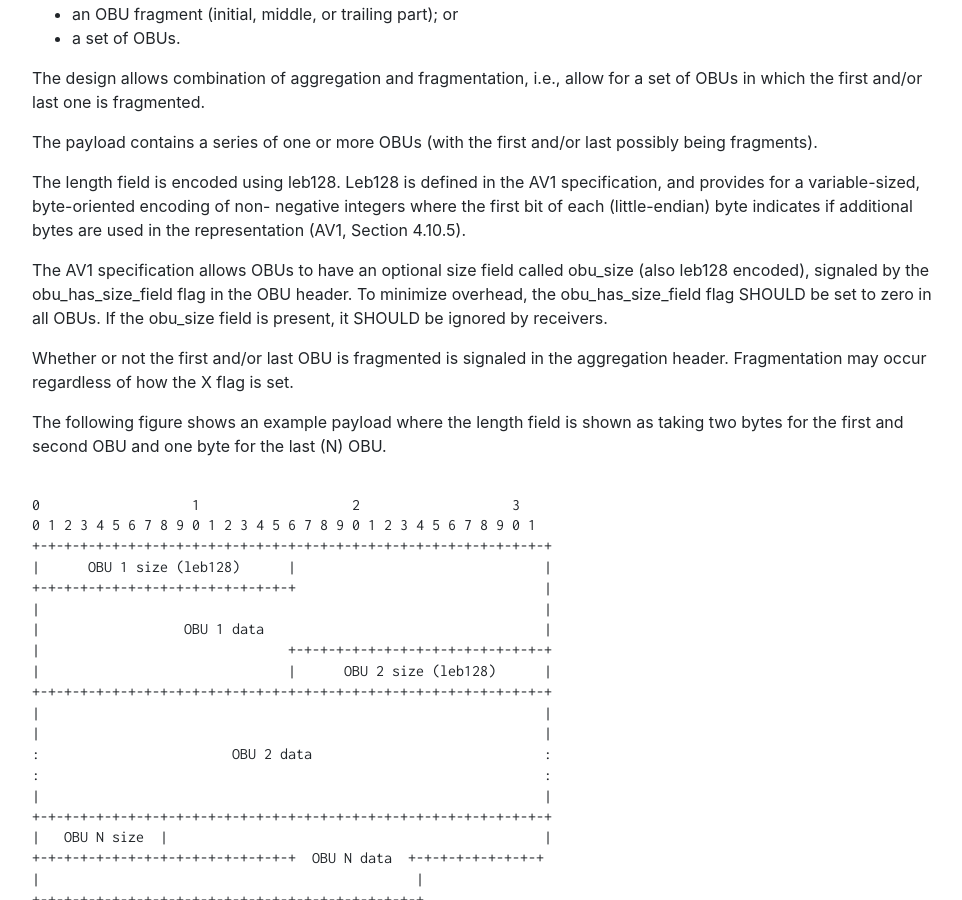
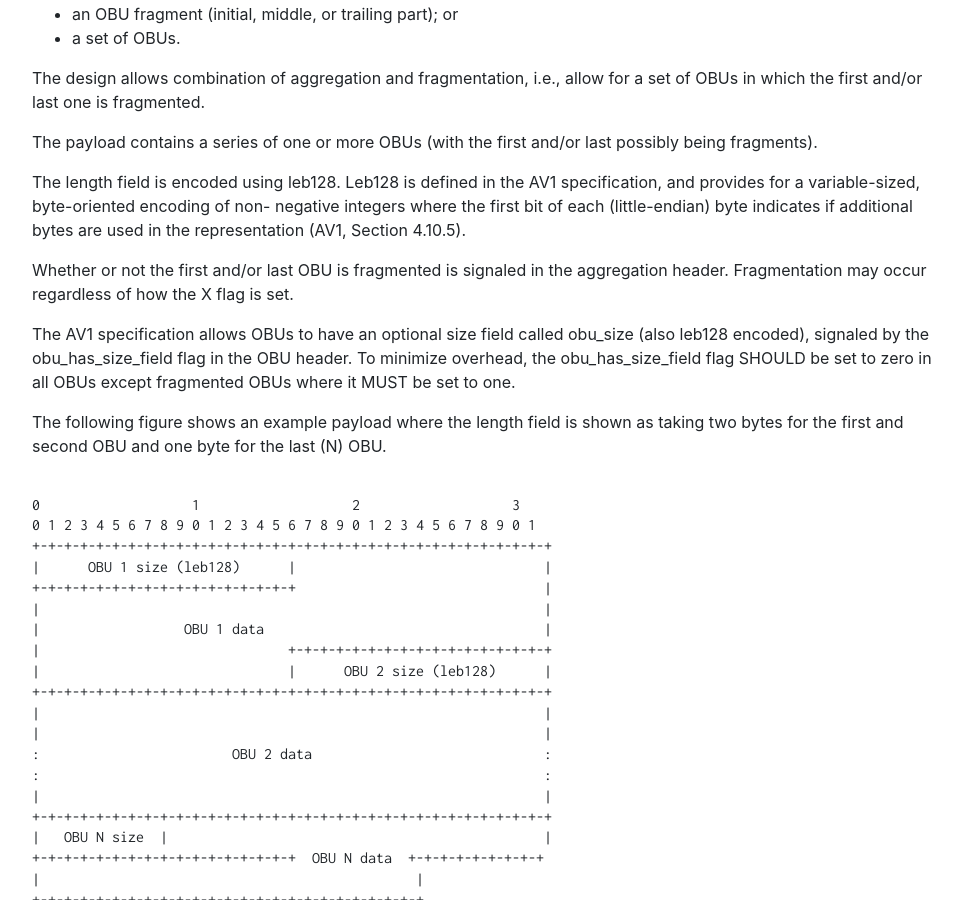
Before and after one commit to AOMediaCodec/av1-rtp-spec, a Jekyll site: the page built from index.md, in a window 1280 px wide and 900 px high, scrolled down 4918 px. Shown: the whole window, without its empty margins (53-1015 px from the left). Built offline with Jekyll 4.4.1, drawn with Linux system fonts in a browser that asks for light colours; nearby versions of some CDN libraries.

Commit message:
Update on inner size

```diff
--- a/av1-rtp-spec.md
+++ b/av1-rtp-spec.md
@@ -229,15 +229,15 @@ specification, and provides for a variable-sized, byte-oriented encoding of non-
 negative integers where the first bit of each (little-endian) byte indicates if
 additional bytes are used in the representation (AV1, Section 4.10.5).
 
+Whether or not the first and/or last OBU is fragmented is signaled in the
+aggregation header. Fragmentation may occur regardless of how the X flag
+is set.
+
 The AV1 specification allows OBUs to have an optional size field called
 obu_size (also leb128 encoded), signaled by the obu_has_size_field flag
 in the OBU header. To minimize overhead, the obu_has_size_field flag SHOULD
-be set to zero in all OBUs. If the obu_size field is present, it SHOULD
-be ignored by receivers.
-
-Whether or not the first and/or last OBU is fragmented is signaled in the
-aggregation header. Fragmentation may occur regardless of how the X flag
-is set.
+be set to zero in all OBUs except fragmented OBUs where it MUST be set to
+one.
 
 The following figure shows an example payload where the length field is shown as
 taking two bytes for the first and second OBU and one byte for the last (N) OBU.
```
